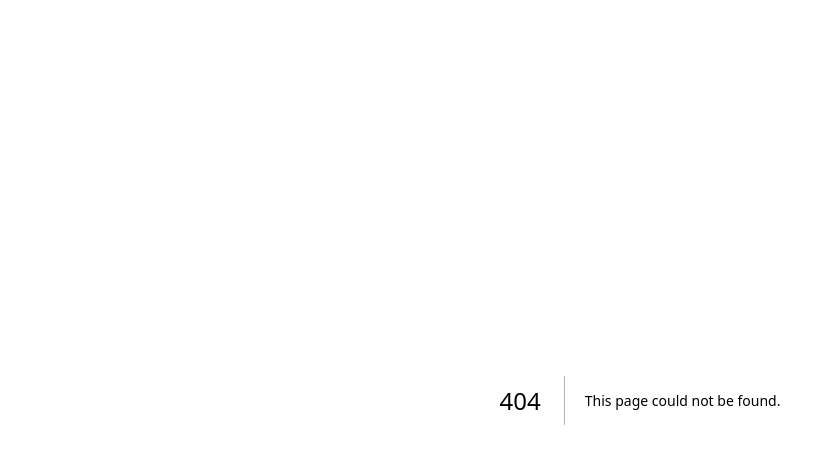
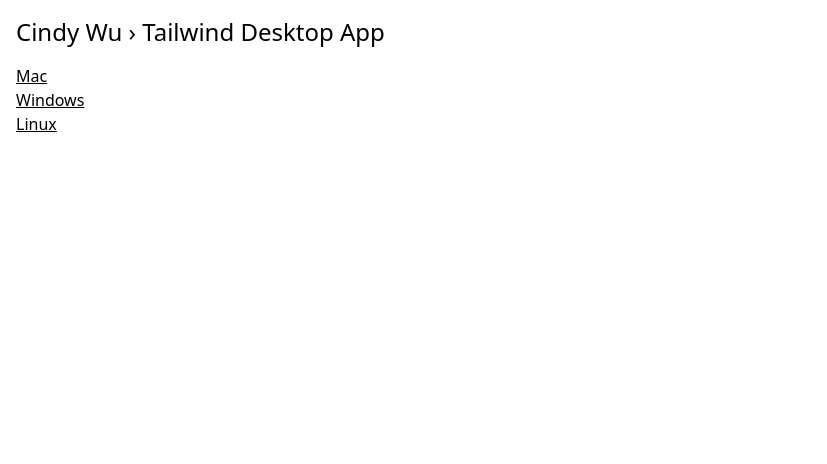
Before and after one commit to cindywu/cindy-wu, a Next.js app: page /tailwind-desktop in a window 1280 px wide. Before the commit this address had no page. Shown: the top 464 px of the page, without its empty margins (0-827 px from the left). Built offline with nearby package versions, Linux system fonts and the light colour scheme.

Commit message:
tailwind css desktop app downloads

```diff
--- /dev/null
+++ b/pages/tailwind-desktop/index.tsx
@@ -0,0 +1,21 @@
+import React from 'react'
+import Link from 'next/link'
+
+export default function TailwindDesktop() {
+  return (
+    <div>
+      <div className={"p-4 dark:bg-zinc-800 h-screen"}>
+        <div className={"pb-4 text-2xl"}><Link className={"no-underline hover:underline"} href="/home">Cindy Wu</Link> › Tailwind Desktop App</div>
+        <div>
+        <Link href={"https://gateway.estuary.tech/gw/ipfs/bafkreifvby2ynquk2v3ismjkhv4tdlbphgaqkhf3f2ibqtyhpfxe64ajzi"}>Mac</Link>
+        </div>
+        <div>
+          <Link href="https://gateway.estuary.tech/gw/ipfs/bafybeidge43lxzegwvfbae7eek6mzoriopskl5bgemk4lpsyr7ad4u42uu">Windows</Link>
+        </div>
+        <div>
+          <Link href={"https://gateway.estuary.tech/gw/ipfs/bafybeicgyzp7eh4rat5xavnajm5djzyqu4ehkkgb3qei7vzm3kk76z53kq"}>Linux</Link>
+        </div>
+      </div>
+    </div>
+  )
+}
```
